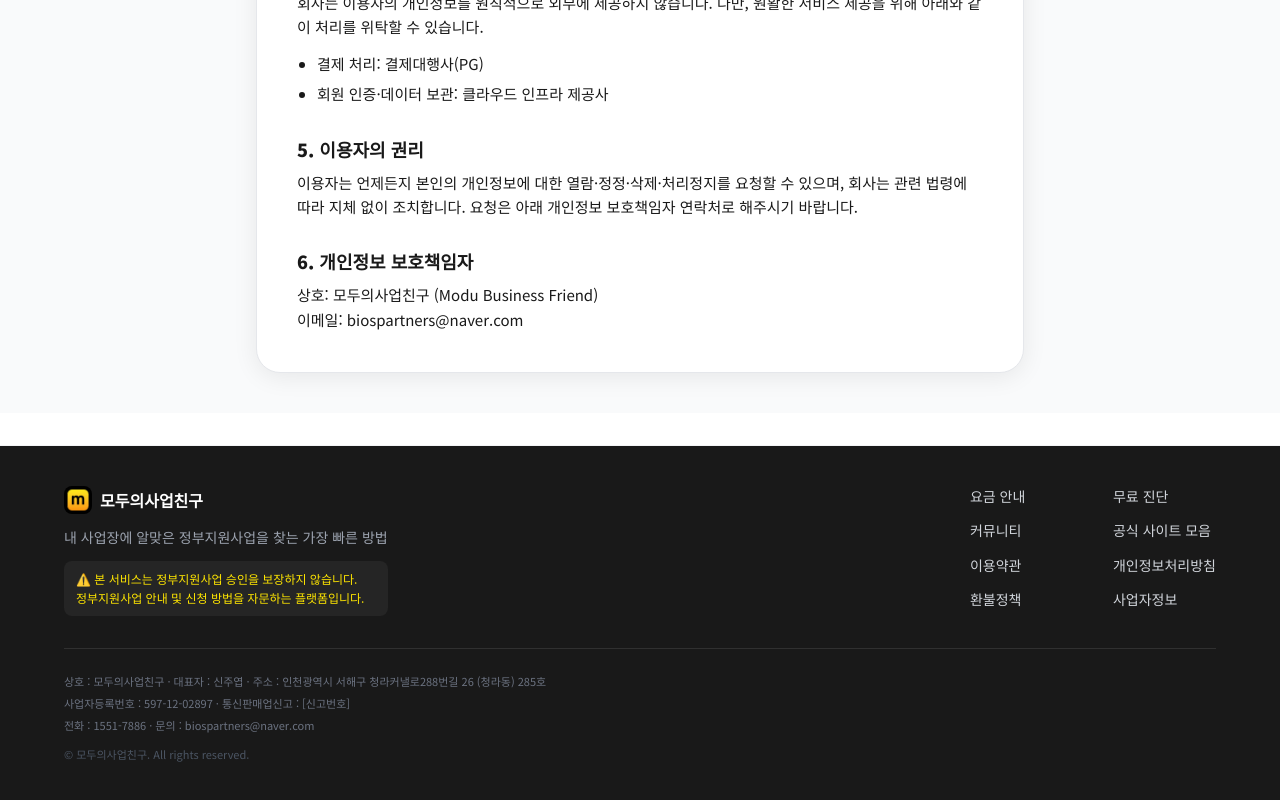
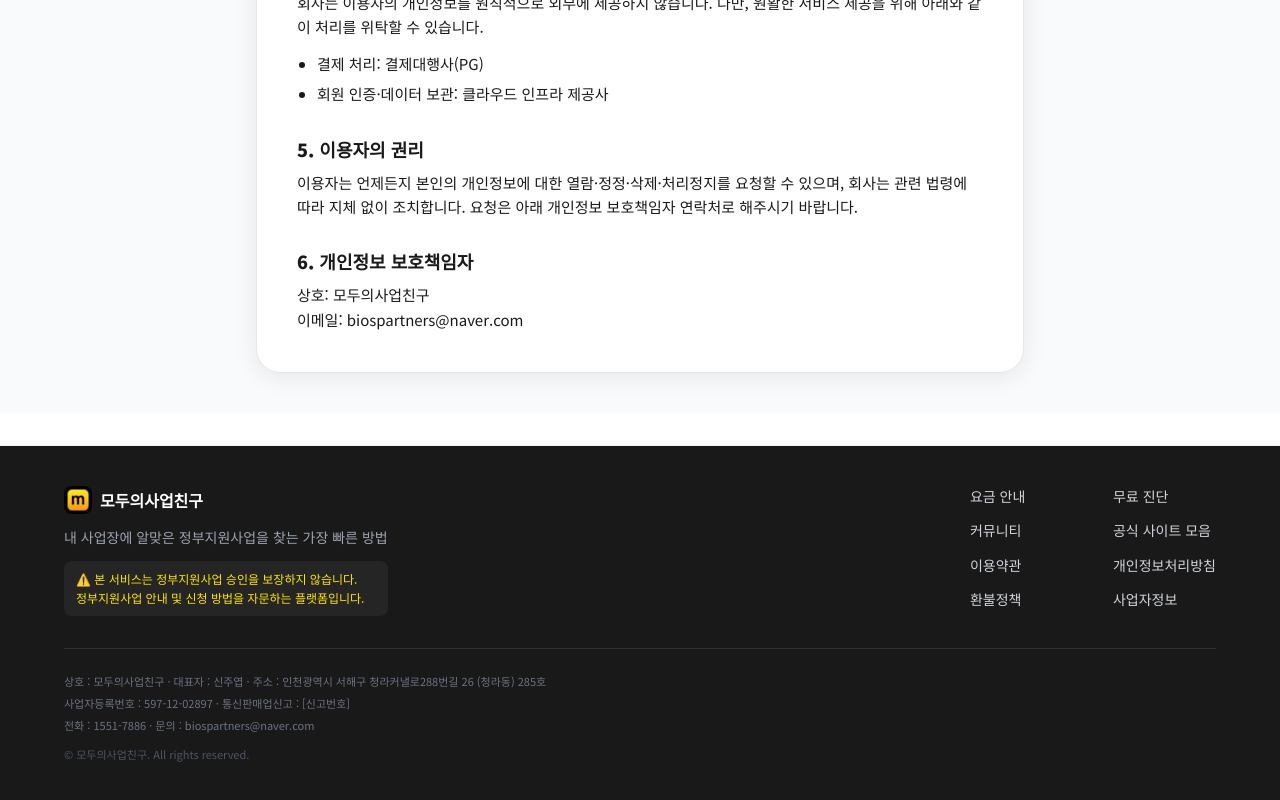
Before and after one commit to ppfa26/PPFA26, a Next.js app: page /privacy in a window 1280 px wide. Shown: the part 937-1737 px from the top of the page. Built offline with nearby package versions, Linux system fonts and the light colour scheme; no server answers; a web font is replaced by a local one.

Commit message:
사업자정보·이용약관·개인정보 영문상호(Modu Business Friend) 제거 + 홈 요금제 라벨→서비스 이용료

```diff
--- a/src/app/business-info/page.tsx
+++ b/src/app/business-info/page.tsx
@@ -4,7 +4,7 @@ import LegalLayout from "@/components/LegalLayout";
 import Editable from "@/components/Editable";
 
 const ROWS: { label: string; id: string; value: string }[] = [
-  { label: "상호", id: "biz-name", value: "모두의사업친구 (Modu Business Friend)" },
+  { label: "상호", id: "biz-name", value: "모두의사업친구" },
   { label: "대표자명", id: "biz-ceo", value: "신주엽" },
   { label: "사업자등록번호", id: "biz-regno", value: "597-12-02897" },
   { label: "통신판매업 신고번호", id: "biz-mailorder", value: "[신고번호 준비 중]" },
--- a/src/app/page.tsx
+++ b/src/app/page.tsx
@@ -456,7 +456,7 @@ export default function Home() {
           <div className="reveal mx-auto max-w-5xl">
             <div className="flex flex-col items-center text-center">
               <span className="mb-3 inline-block rounded-full bg-brand-yellow/20 px-4 py-1.5 text-xs font-bold text-brand-orange sm:text-sm">
-                💳 요금제
+                💳 서비스 이용료
               </span>
               <Editable
                 id="home-pricing-title"
--- a/src/app/privacy/page.tsx
+++ b/src/app/privacy/page.tsx
@@ -98,7 +98,7 @@ export default function PrivacyPage() {
           6. 개인정보 보호책임자
         </h2>
         <Editable id="privacy-6-body" as="p" className="mt-2">
-          상호: 모두의사업친구 (Modu Business Friend)
+          상호: 모두의사업친구
           <br />
           이메일: biospartners@naver.com
         </Editable>
--- a/src/app/terms/page.tsx
+++ b/src/app/terms/page.tsx
@@ -9,7 +9,7 @@ export default function TermsPage() {
       <section id="terms-1">
         <h2 className="text-lg font-extrabold text-brand-dark">제1조 (목적)</h2>
         <Editable id="terms-1-body" as="p" className="mt-2">
-          본 약관은 모두의사업친구(Modu Business Friend, 이하 &ldquo;회사&rdquo;)이
+          본 약관은 모두의사업친구(이하 &ldquo;회사&rdquo;)이
           제공하는 정부지원사업·정책자금 통합 매칭 자문 서비스(이하 &ldquo;서비스&rdquo;)의
           이용과 관련하여 회사와 이용자 간의 권리·의무 및 책임 사항을 규정하는 것을
           목적으로 합니다.
```
Also changed, not shown: public/naver-cover-mobile.jpg (added), public/naver-cover-pc.jpg (added).
